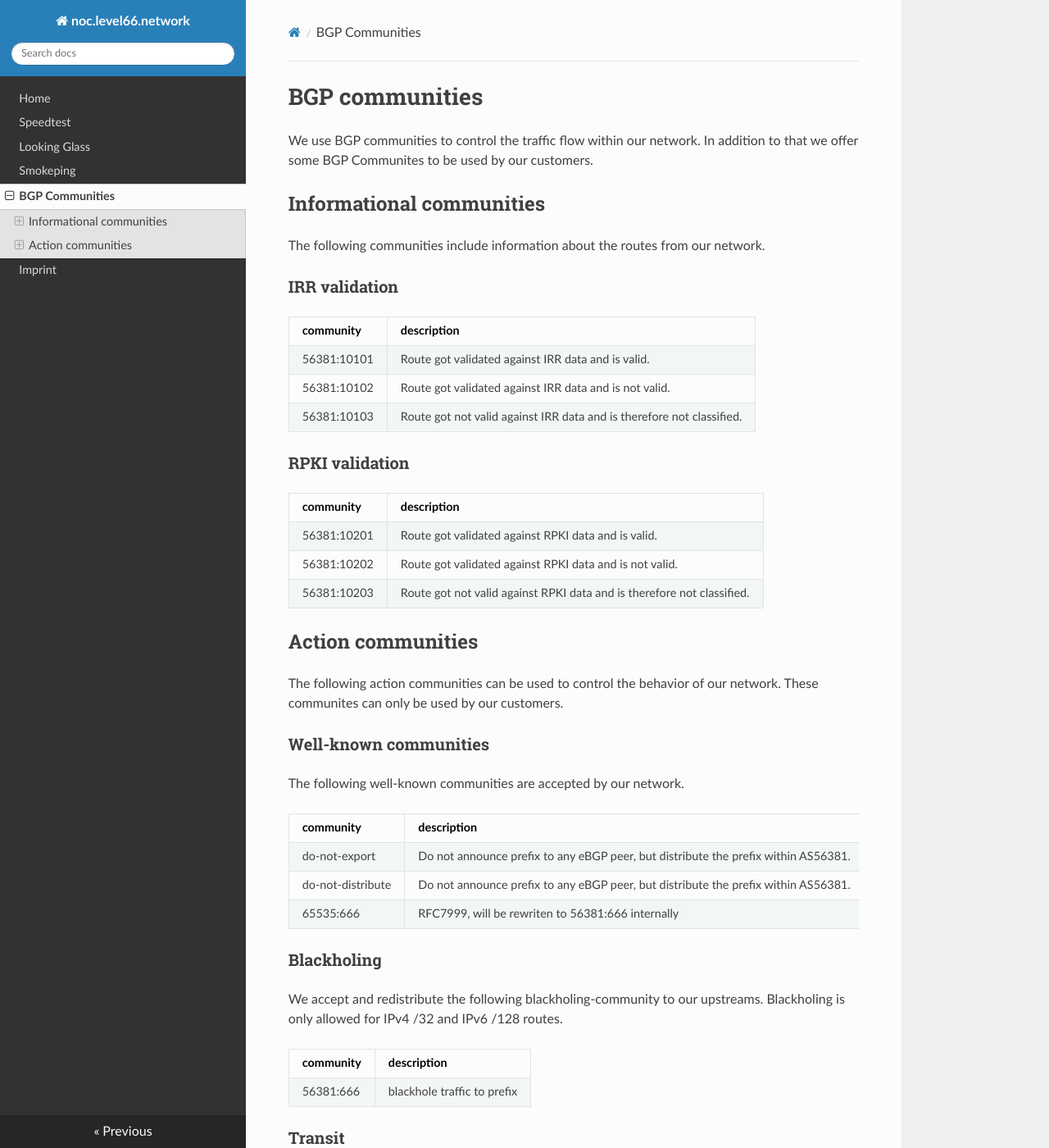
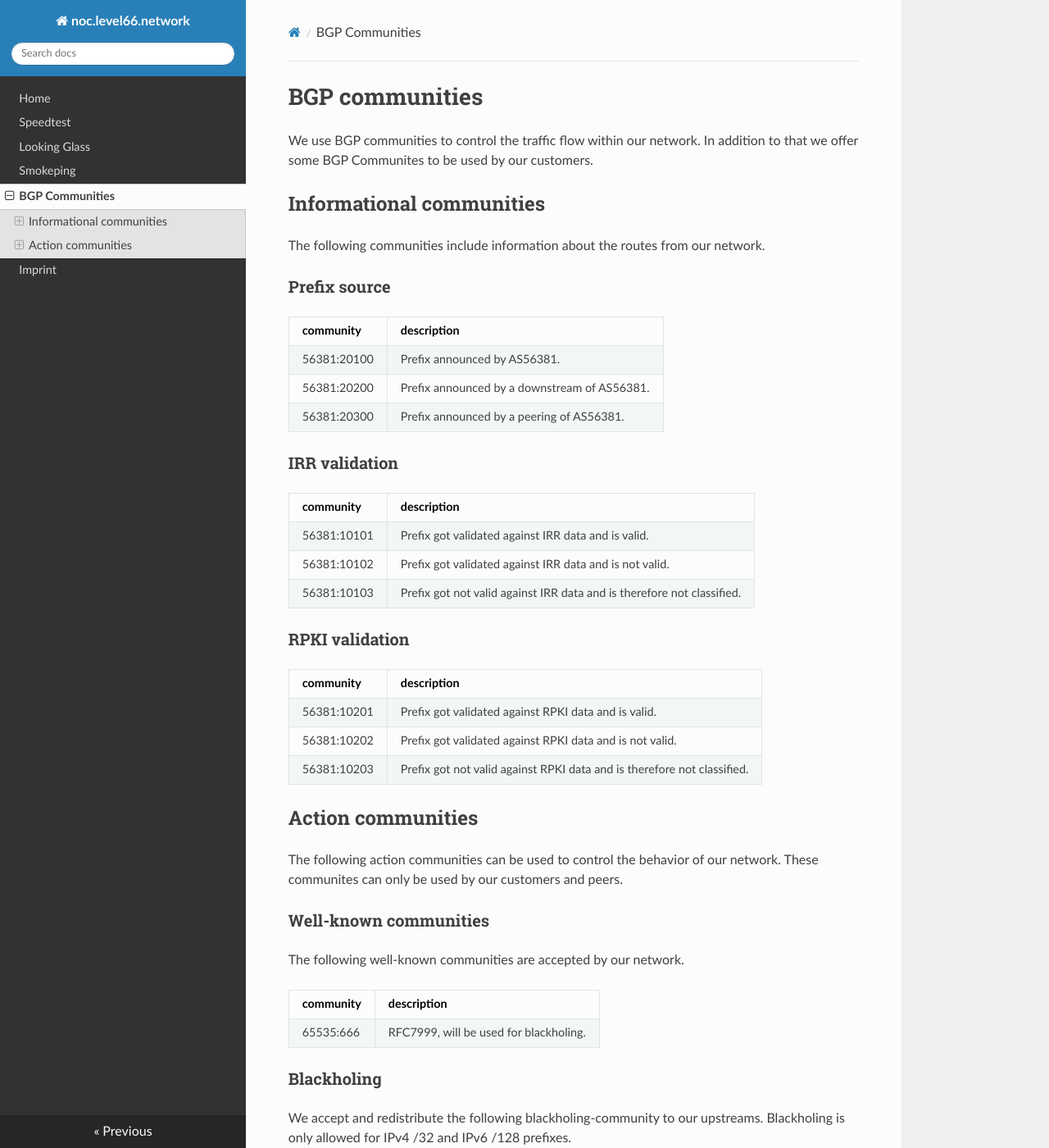
Before and after one commit to MrXermon/noc.as56381.net, an MkDocs documentation site: the page built from docs/bgp-communities.md, in a window 1280 px wide and 1400 px high. Shown: the whole window at 82% size. Built offline with MkDocs 1.6.1, drawn with Linux system fonts in a browser that asks for light colours; nearby versions of some CDN libraries; some of the changed text lies outside the part shown.

Commit message:
Updated NOC documentation to newest information.

```diff
--- a/docs/bgp-communities.md
+++ b/docs/bgp-communities.md
@@ -4,51 +4,61 @@ We use BGP communities to control the traffic flow within our network. In additi
 ## Informational communities
 The following communities include information about the routes from our network.
 
+### Prefix source
+|community|description|
+|-|-|
+|56381:20100|Prefix announced by AS56381.|
+|56381:20200|Prefix announced by a downstream of AS56381.|
+|56381:20300|Prefix announced by a peering of AS56381.|
+
 ### IRR validation
 |community|description|
 |-|-|
-|56381:10101|Route got validated against IRR data and is valid.|
-|56381:10102|Route got validated against IRR data and is not valid.|
-|56381:10103|Route got not valid against IRR data and is therefore not classified.|
+|56381:10101|Prefix got validated against IRR data and is valid.|
+|56381:10102|Prefix got validated against IRR data and is not valid.|
+|56381:10103|Prefix got not valid against IRR data and is therefore not classified.|
 
 ### RPKI validation
 |community|description|
 |-|-|
-|56381:10201|Route got validated against RPKI data and is valid.|
-|56381:10202|Route got validated against RPKI data and is not valid.|
-|56381:10203|Route got not valid against RPKI data and is therefore not classified.|
+|56381:10201|Prefix got validated against RPKI data and is valid.|
+|56381:10202|Prefix got validated against RPKI data and is not valid.|
+|56381:10203|Prefix got not valid against RPKI data and is therefore not classified.|
 
 ## Action communities
-The following action communities can be used to control the behavior of our network. These communites can only be used by our customers.
+The following action communities can be used to control the behavior of our network. These communites can only be used by our customers and peers.
 
 ### Well-known communities
 The following well-known communities are accepted by our network.
 
 |community|description|
 |-|-|
-|do-not-export|Do not announce prefix to any eBGP peer, but distribute the prefix within AS56381.|
-|do-not-distribute|Do not announce prefix to any eBGP peer, but distribute the prefix within AS56381.|
-|65535:666|RFC7999, will be rewriten to 56381:666 internally|
+|65535:666|RFC7999, will be used for blackholing.|
 
 ### Blackholing
-We accept and redistribute the following blackholing-community to our upstreams. Blackholing is only allowed for IPv4 /32 and IPv6 /128 routes.
+We accept and redistribute the following blackholing-community to our upstreams. Blackholing is only allowed for IPv4 /32 and IPv6 /128 prefixes.
 
 |community|description|
 |-|-|
-|56381:666|blackhole traffic to prefix|
+|65535:666|Blackhole traffic to specific prefix.|
 
 ### Transit
 Control the announcement of your subnets to our transits.
 
-#### meerfarbig
+#### meerfarbig GmbH & Co. KG
 |community|description|
 |-|-|
-|56381:30100|Do not announce subnet to AS3320.|
+|56381:30100|Do not announce subnet to AS34549.|
 
-#### RETN
+#### RETN GmbH
 |community|description|
 |-|-|
 |56381:30200|Do not announce subnet to AS9002.|
+
+#### Deutsche Telekom AG
+|community|description|
+|-|-|
+|56381:30300|Do not announce subnet to AS3320.|
 
 ### Internet Exchange Point
 Control the announcement of your subnets to our IXPs.
@@ -67,3 +77,8 @@ Control the announcement of your subnets to our IXPs.
 |community|description|
 |-|-|
 |56381:40300|Do not announce subnet to the NL-ix Route-Server.|
+
+#### STACIX
+|community|description|
+|-|-|
+|56381:40400|Do not announce subnet to the NL-ix Route-Server.|
```
Also changed, not shown: other parts of docs/bgp-communities.md (+1 -1 lines), docs/index.md (+5 -5 lines), docs/speedtest.md (+1 -1 lines).
